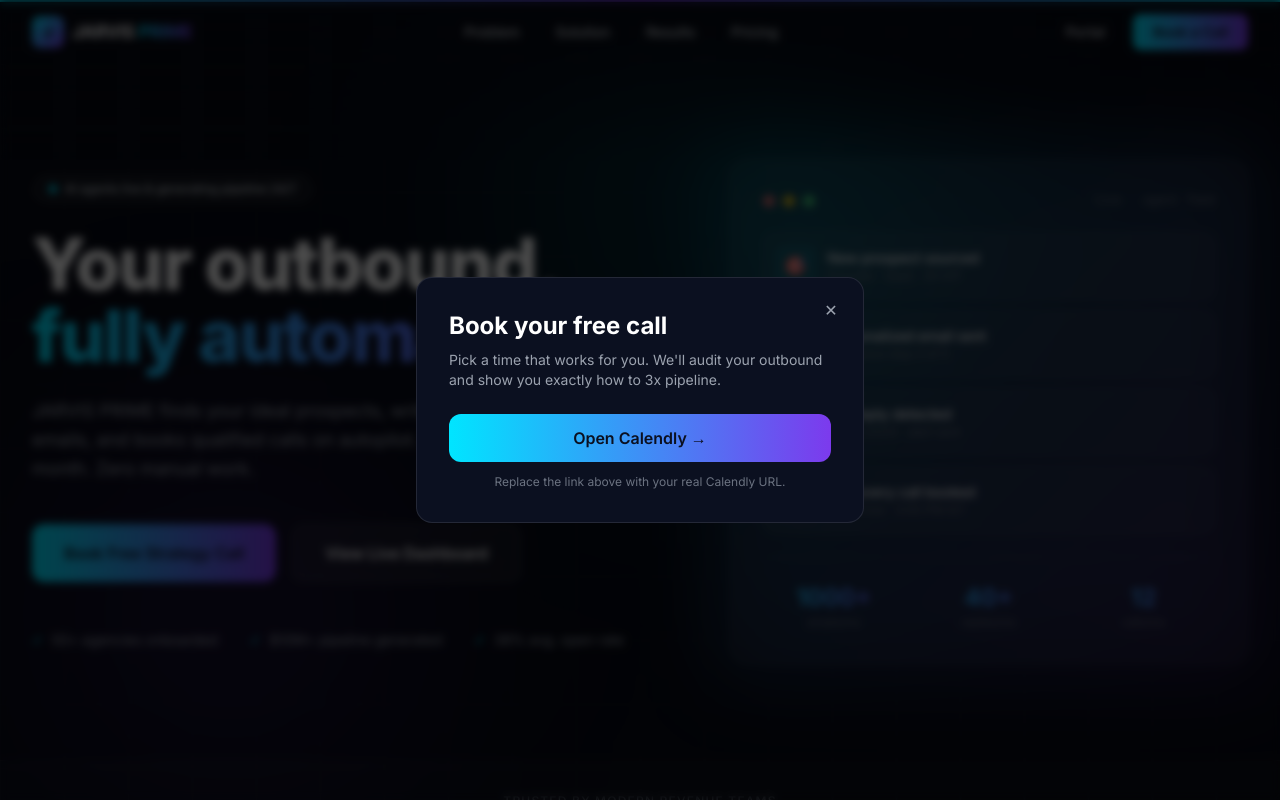
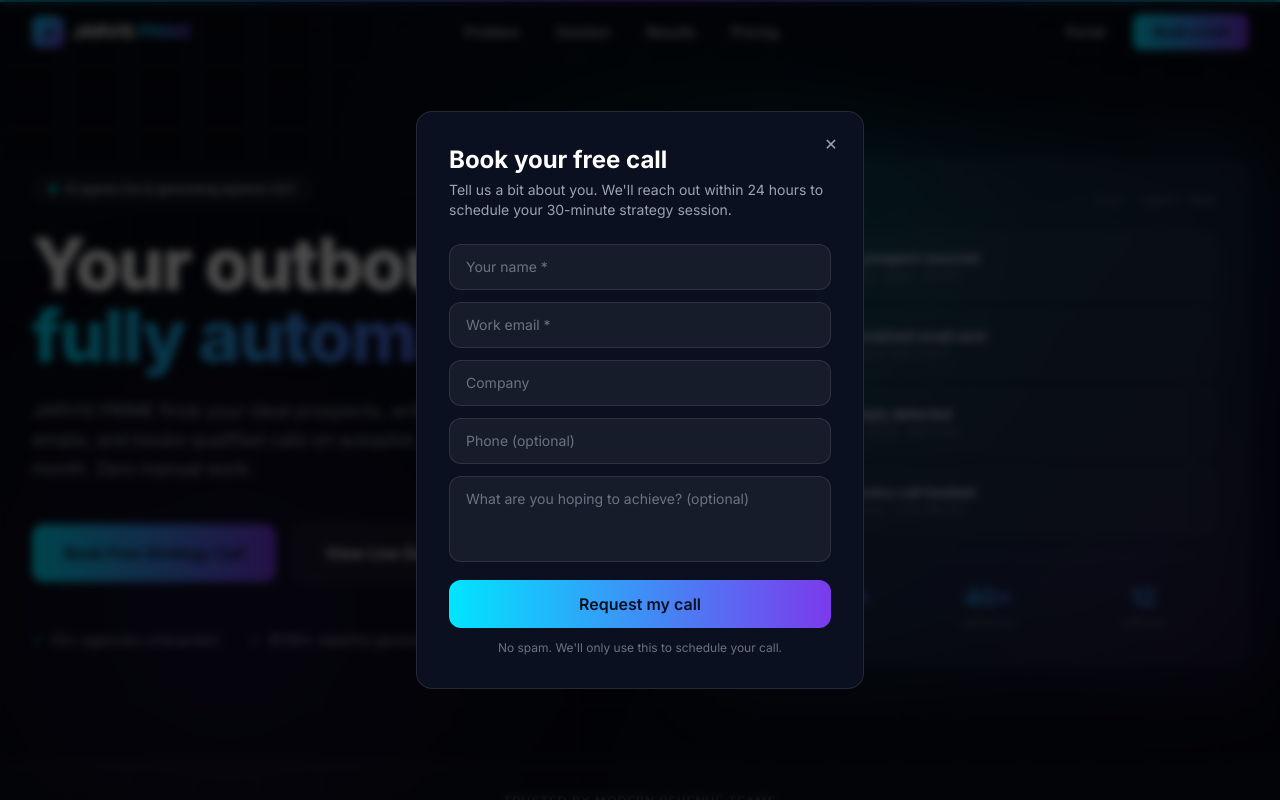
Before and after one commit to Singhscode/jarvis-prime, a Next.js app in the folder apps/site/: page / in a window 1280 px wide. Both pictures are taken after a click on the button "Book a Call". Shown: the top 800 px of the page. Built offline with nearby package versions, Linux system fonts and the light colour scheme.

Commit message:
Replace Calendly with built-in booking form that saves leads to Supabase + Telegram alert

```diff
--- /dev/null
+++ b/apps/site/src/app/api/book/route.ts
@@ -0,0 +1,95 @@
+import { NextResponse } from 'next/server';
+import { createClient } from '@supabase/supabase-js';
+
+/**
+ * Booking endpoint — captures a "Book a Call" form submission.
+ *
+ * Flow:
+ *  1. Validates the incoming fields.
+ *  2. Inserts the lead into Supabase `leads` (source = "website").
+ *     The inbound agent then scores it, replies, and alerts on Telegram.
+ *  3. Optionally fires an instant Telegram alert to the founder.
+ *
+ * Required Vercel env vars:
+ *  - SUPABASE_URL
+ *  - SUPABASE_SERVICE_ROLE_KEY
+ * Optional:
+ *  - TELEGRAM_BOT_TOKEN, TELEGRAM_CHAT_ID  (instant alert)
+ */
+
+const EMAIL_RE = /^[^\s@]+@[^\s@]+\.[^\s@]+$/;
+
+export async function POST(request: Request) {
+  try {
+    const body = await request.json();
+    const name = (body.name || '').toString().trim();
+    const email = (body.email || '').toString().trim();
+    const company = (body.company || '').toString().trim();
+    const phone = (body.phone || '').toString().trim();
+    const message = (body.message || '').toString().trim();
+
+    // Validation
+    if (!name || name.length < 2) {
+      return NextResponse.json({ error: 'Please enter your name.' }, { status: 400 });
+    }
+    if (!EMAIL_RE.test(email)) {
+      return NextResponse.json({ error: 'Please enter a valid email address.' }, { status: 400 });
+    }
+
+    const supabaseUrl = process.env.SUPABASE_URL;
+    const supabaseKey = process.env.SUPABASE_SERVICE_ROLE_KEY;
+
+    if (!supabaseUrl || !supabaseKey) {
+      console.error('[book] Supabase env vars missing');
+      return NextResponse.json(
+        { error: 'Server is not configured yet. Please try again shortly.' },
+        { status: 500 }
+      );
+    }
+
+    const supabase = createClient(supabaseUrl, supabaseKey);
+
+    // Insert lead (upsert on email so duplicates don't error out)
+    const { error } = await supabase.from('leads').upsert(
+      {
+        name,
+        email,
+        company: company || null,
+        phone: phone || null,
+        message: message || 'Booked a strategy call from website',
+        source: 'website',
+        status: 'new',
+      },
+      { onConflict: 'email' }
+    );
+
+    if (error) {
+      console.error('[book] Supabase insert error:', error.message);
+      return NextResponse.json({ error: 'Could not save your request.' }, { status: 500 });
+    }
+
+    // Optional: instant Telegram alert to founder
+    const tgToken = process.env.TELEGRAM_BOT_TOKEN;
+    const tgChat = process.env.TELEGRAM_CHAT_ID;
+    if (tgToken && tgChat) {
+      const text =
+        `📅 *New Strategy Call Request*\n\n` +
+        `👤 ${name}\n` +
+        `✉️ ${email}\n` +
+        (company ? `🏢 ${company}\n` : '') +
+        (phone ? `📞 ${phone}\n` : '') +
+        (message ? `💬 ${message}\n` : '');
+      // Fire and forget — don't block the response on Telegram
+      fetch(`https://api.telegram.org/bot${tgToken}/sendMessage`, {
+        method: 'POST',
+        headers: { 'Content-Type': 'application/json' },
+        body: JSON.stringify({ chat_id: tgChat, text, parse_mode: 'Markdown' }),
+      }).catch(() => {});
+    }
+
+    return NextResponse.json({ ok: true });
+  } catch (err) {
+    console.error('[book] Unexpected error:', err);
+    return NextResponse.json({ error: 'Something went wrong.' }, { status: 500 });
+  }
+}
--- a/apps/site/src/app/page.tsx
+++ b/apps/site/src/app/page.tsx
@@ -162,6 +162,34 @@ export default function Home() {
   const [mobileMenuOpen, setMobileMenuOpen] = useState(false);
   const [showCalendly, setShowCalendly] = useState(false);
   const [scrolled, setScrolled] = useState(false);
+
+  // Booking form state
+  const [form, setForm] = useState({ name: '', email: '', company: '', phone: '', message: '' });
+  const [formStatus, setFormStatus] = useState<'idle' | 'submitting' | 'success' | 'error'>('idle');
+  const [formError, setFormError] = useState('');
+
+  const handleSubmit = async (e: React.FormEvent) => {
+    e.preventDefault();
+    setFormStatus('submitting');
+    setFormError('');
+    try {
+      const res = await fetch('/api/book', {
+        method: 'POST',
+        headers: { 'Content-Type': 'application/json' },
+        body: JSON.stringify(form),
+      });
+      const data = await res.json();
+      if (!res.ok) {
+        setFormError(data.error || 'Something went wrong. Please try again.');
+        setFormStatus('error');
+        return;
+      }
+      setFormStatus('success');
+    } catch {
+      setFormError('Network error. Please try again.');
+      setFormStatus('error');
+    }
+  };
 
   const { scrollY } = useScroll();
   const heroY = useTransform(scrollY, [0, 600], [0, 120]);
@@ -726,14 +754,17 @@ export default function Home() {
         </div>
       </footer>
 
-      {/* ===================== CALENDLY MODAL ===================== */}
+      {/* ===================== BOOKING MODAL ===================== */}
       <AnimatePresence>
         {showCalendly && (
           <motion.div
             initial={{ opacity: 0 }}
             animate={{ opacity: 1 }}
             exit={{ opacity: 0 }}
-            onClick={() => setShowCalendly(false)}
+            onClick={() => {
+              setShowCalendly(false);
+              setFormStatus('idle');
+            }}
             className="fixed inset-0 z-[100] grid place-items-center bg-black/70 p-4 backdrop-blur-sm"
           >
             <motion.div
@@ -745,27 +776,100 @@ export default function Home() {
               className="relative w-full max-w-md overflow-hidden rounded-2xl border border-white/10 bg-[#0B1020] p-8"
             >
               <button
-                onClick={() => setShowCalendly(false)}
+                onClick={() => {
+                  setShowCalendly(false);
+                  setFormStatus('idle');
+                }}
                 className="absolute right-4 top-4 grid h-8 w-8 place-items-center rounded-lg text-gray-400 hover:bg-white/5 hover:text-white"
                 aria-label="Close"
               >
                 ✕
               </button>
-              <div className="mb-2 text-2xl font-bold">Book your free call</div>
-              <p className="mb-6 text-sm text-gray-400">
-                Pick a time that works for you. We&apos;ll audit your outbound and show you exactly how to 3x pipeline.
-              </p>
-              <a
-                href="https://calendly.com/your-link"
-                target="_blank"
-                rel="noopener noreferrer"
-                className="block w-full rounded-xl bg-gradient-to-r from-cyan-400 to-purple-500 py-3 text-center font-semibold text-slate-950 transition-all hover:shadow-lg hover:shadow-cyan-400/30"
-              >
-                Open Calendly →
-              </a>
-              <p className="mt-3 text-center text-xs text-gray-500">
-                Replace the link above with your real Calendly URL.
-              </p>
+
+              {formStatus === 'success' ? (
+                <div className="py-6 text-center">
+                  <div className="mx-auto mb-4 grid h-14 w-14 place-items-center rounded-full bg-cyan-400/15 text-3xl">
+                    ✓
+                  </div>
+                  <div className="text-2xl font-bold">You&apos;re in!</div>
+                  <p className="mt-2 text-sm text-gray-400">
+                    Thanks {form.name.split(' ')[0] || 'there'} — we&apos;ve got your request and will reach
+                    out within 24 hours to lock in a time.
+                  </p>
+                  <button
+                    onClick={() => {
+                      setShowCalendly(false);
+                      setFormStatus('idle');
+                    }}
+                    className="mt-6 w-full rounded-xl bg-gradient-to-r from-cyan-400 to-purple-500 py-3 font-semibold text-slate-950"
+                  >
+                    Done
+                  </button>
+                </div>
+              ) : (
+                <>
+                  <div className="mb-1 text-2xl font-bold">Book your free call</div>
+                  <p className="mb-6 text-sm text-gray-400">
+                    Tell us a bit about you. We&apos;ll reach out within 24 hours to schedule your
+                    30-minute strategy session.
+                  </p>
+
+                  <form onSubmit={handleSubmit} className="space-y-3">
+                    <input
+                      required
+                      type="text"
+                      placeholder="Your name *"
+                      value={form.name}
+                      onChange={(e) => setForm({ ...form, name: e.target.value })}
+                      className="w-full rounded-xl border border-white/10 bg-white/5 px-4 py-3 text-sm text-white placeholder-gray-500 outline-none transition-colors focus:border-cyan-400/50"
+                    />
+                    <input
+                      required
+                      type="email"
+                      placeholder="Work email *"
+                      value={form.email}
+                      onChange={(e) => setForm({ ...form, email: e.target.value })}
+                      className="w-full rounded-xl border border-white/10 bg-white/5 px-4 py-3 text-sm text-white placeholder-gray-500 outline-none transition-colors focus:border-cyan-400/50"
+                    />
+                    <input
+                      type="text"
+                      placeholder="Company"
+                      value={form.company}
+                      onChange={(e) => setForm({ ...form, company: e.target.value })}
+                      className="w-full rounded-xl border border-white/10 bg-white/5 px-4 py-3 text-sm text-white placeholder-gray-500 outline-none transition-colors focus:border-cyan-400/50"
+                    />
+                    <input
+                      type="tel"
+                      placeholder="Phone (optional)"
+                      value={form.phone}
+                      onChange={(e) => setForm({ ...form, phone: e.target.value })}
+                      className="w-full rounded-xl border border-white/10 bg-white/5 px-4 py-3 text-sm text-white placeholder-gray-500 outline-none transition-colors focus:border-cyan-400/50"
+                    />
+                    <textarea
+                      placeholder="What are you hoping to achieve? (optional)"
+                      rows={3}
+                      value={form.message}
+                      onChange={(e) => setForm({ ...form, message: e.target.value })}
+                      className="w-full resize-none rounded-xl border border-white/10 bg-white/5 px-4 py-3 text-sm text-white placeholder-gray-500 outline-none transition-colors focus:border-cyan-400/50"
+                    />
+
+                    {formStatus === 'error' && (
+                      <p className="text-sm text-red-400">{formError}</p>
+                    )}
+
+                    <button
+                      type="submit"
+                      disabled={formStatus === 'submitting'}
+                      className="w-full rounded-xl bg-gradient-to-r from-cyan-400 to-purple-500 py-3 font-semibold text-slate-950 transition-all hover:shadow-lg hover:shadow-cyan-400/30 disabled:opacity-60"
+                    >
+                      {formStatus === 'submitting' ? 'Sending…' : 'Request my call'}
+                    </button>
+                  </form>
+                  <p className="mt-3 text-center text-xs text-gray-500">
+                    No spam. We&apos;ll only use this to schedule your call.
+                  </p>
+                </>
+              )}
             </motion.div>
           </motion.div>
         )}
```
